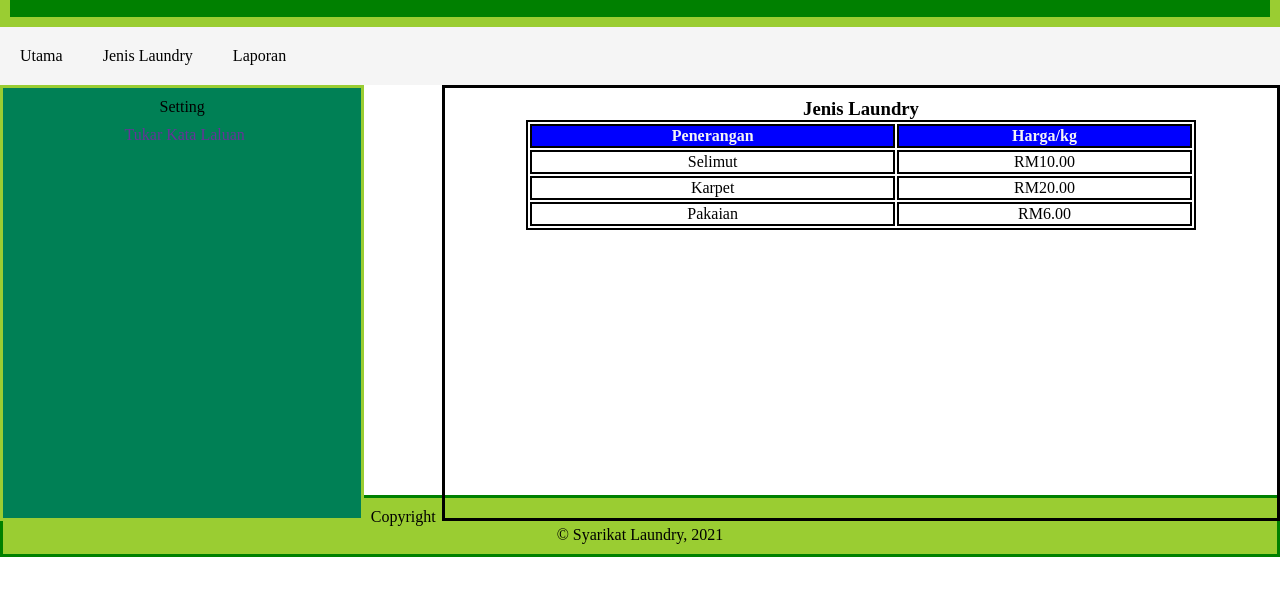
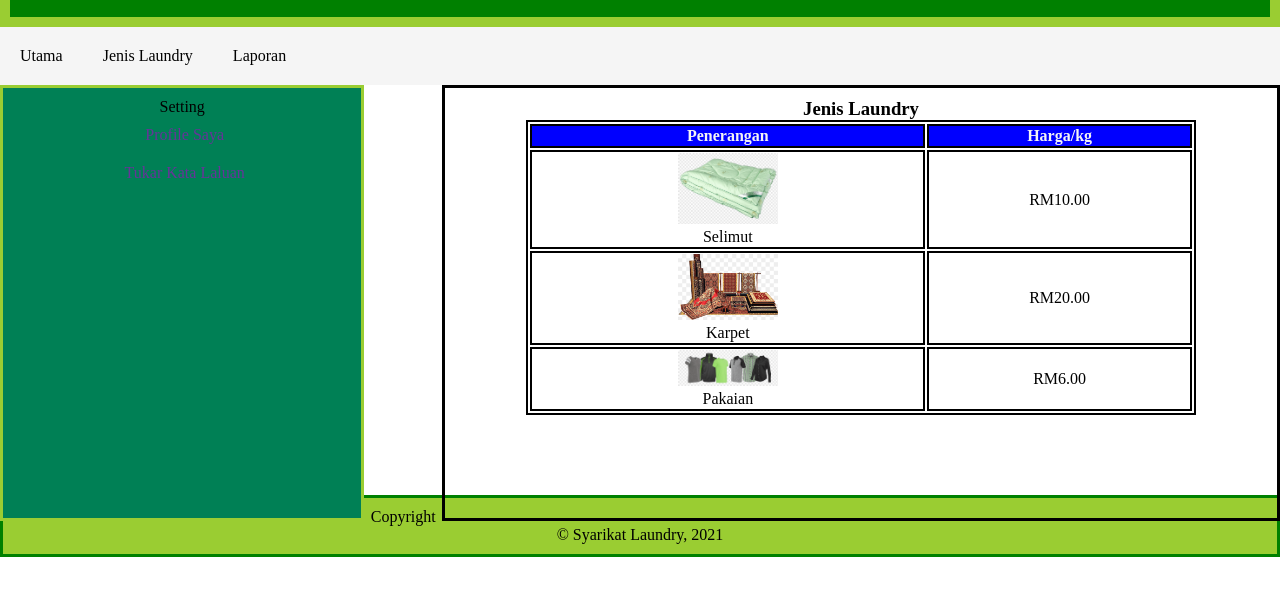
Before and after one commit to fatin205/LATIH_TUBI_3, a plain HTML site: page jenis.html in a window 1280 px wide. Shown: the part 70-666 px from the top of the page. Drawn offline with Linux system fonts and the light colour scheme.

Commit message:
Update jenis.html

```diff
--- a/jenis.html
+++ b/jenis.html
@@ -101,6 +101,9 @@
    border-width: 2px;
    text-align: center;
   }
+  td img {
+                        width: 100px;
+                }
   .kaki {
    text-align: center;
    background-color: yellowgreen;
@@ -132,6 +135,7 @@
  <div class="verticalmenu">
   <p>Setting</p>
   <ul>
+   <li><a href="profile.html">Profile Saya</a></li>
    <li><a href="tukar.html">Tukar Kata Laluan</a></li>
   </ul>
  </div>
@@ -144,15 +148,15 @@
     <th>Harga/kg</th>
    </tr>
    <tr>
-				<td>Selimut</td>
+    <td><img src="images/selimut.png"><br>Selimut</td>
     <td>RM10.00</td>
    </tr>
    <tr>
-				<td>Karpet</td>
+    <td><img src="images/karpet.png"><br>Karpet</td>
     <td>RM20.00</td>
    </tr>
    <tr>
-				<td>Pakaian</td>
+    <td><img src="images/pakaian.png"><br>Pakaian</td>
     <td>RM6.00</td>
    </tr>
   </tbody>
```
Lines whose indentation alone changed are shown as unchanged.
